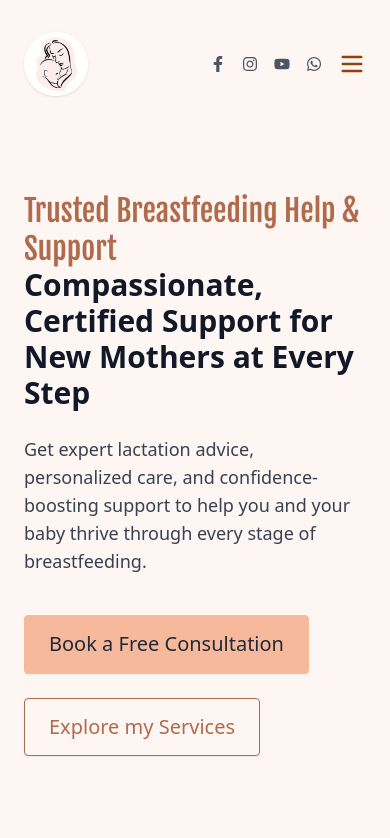
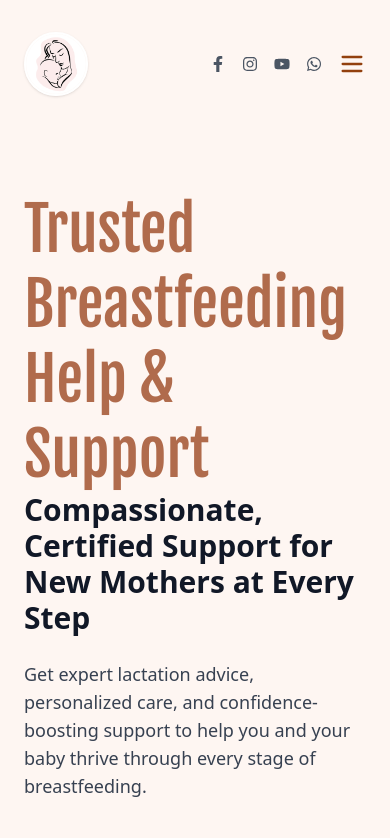
Before and after one commit to ArcadiiFlorean/Breastfeeding-Help-Support, a React (Vite) app: page / in a window 390 px wide. Shown: the top 838 px of the page. Built offline with nearby package versions, Linux system fonts and the light colour scheme.

Commit message:
text mobile

```diff
--- a/src/components/Hero.jsx
+++ b/src/components/Hero.jsx
@@ -17,9 +17,10 @@ function Hero() {
         {/* TEXT PE STÂNGA */}
   <div className="text-gray-800 max-w-3xl text-[1.25rem] lg:text-[1.5rem] leading-relaxed mb-10 lg:mb-[500px]">
 
-  <h1 className="text-3xl lg:text-8xl font-fjalla text-[#b06b4c]  leading-tight max-w-3xl ">
-    Trusted Breastfeeding Help & Support
-  </h1>
+ <h1 className="text-6xl lg:text-8xl font-fjalla text-[#b06b4c] leading-tight max-w-3xl">
+  Trusted Breastfeeding Help & Support
+</h1>
+
 
   <p className="text-3xl font-semibold text-gray-900 mb-6">
     Compassionate, Certified Support for New Mothers at Every Step
```
